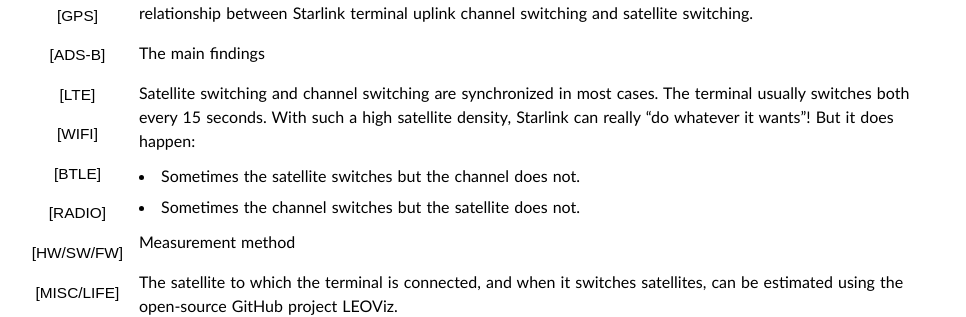
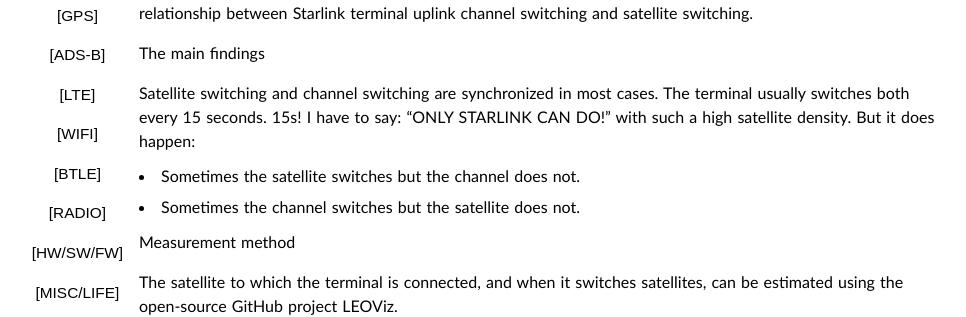
Before and after one commit to sdr-x/sdr-x.github.io, a Jekyll site: the page built from _posts/2026-08-20-starlink-UL-SAT-ch-switch.md, in a window 1280 px wide and 900 px high. Shown: the part 156-473 px from the top of the window, without its empty margins (101-1067 px from the left). Built offline with Jekyll 4.4.1, drawn with Linux system fonts in a browser that asks for light colours; comment, search, counter and statistics services are not loaded.

Commit message:
Clarify satellite and channel switching findings
Rephrased findings about satellite and channel switching for clarity.

```diff
--- a/_posts/2026-08-20-starlink-UL-SAT-ch-switch.md
+++ b/_posts/2026-08-20-starlink-UL-SAT-ch-switch.md
@@ -12,8 +12,7 @@ satellite switching.
 
 The main findings
 
-Satellite switching and channel switching are synchronized in most cases. The terminal usually switches both every 15 seconds. With such a high satellite density,
-Starlink can really “do whatever it wants”! But it does happen:
+Satellite switching and channel switching are synchronized in most cases. The terminal usually switches both every 15 seconds. 15s! I have to say: "ONLY STARLINK CAN DO!" with such a high satellite density. But it does happen:
 - Sometimes the satellite switches but the channel does not.
 - Sometimes the channel switches but the satellite does not.
 
```
